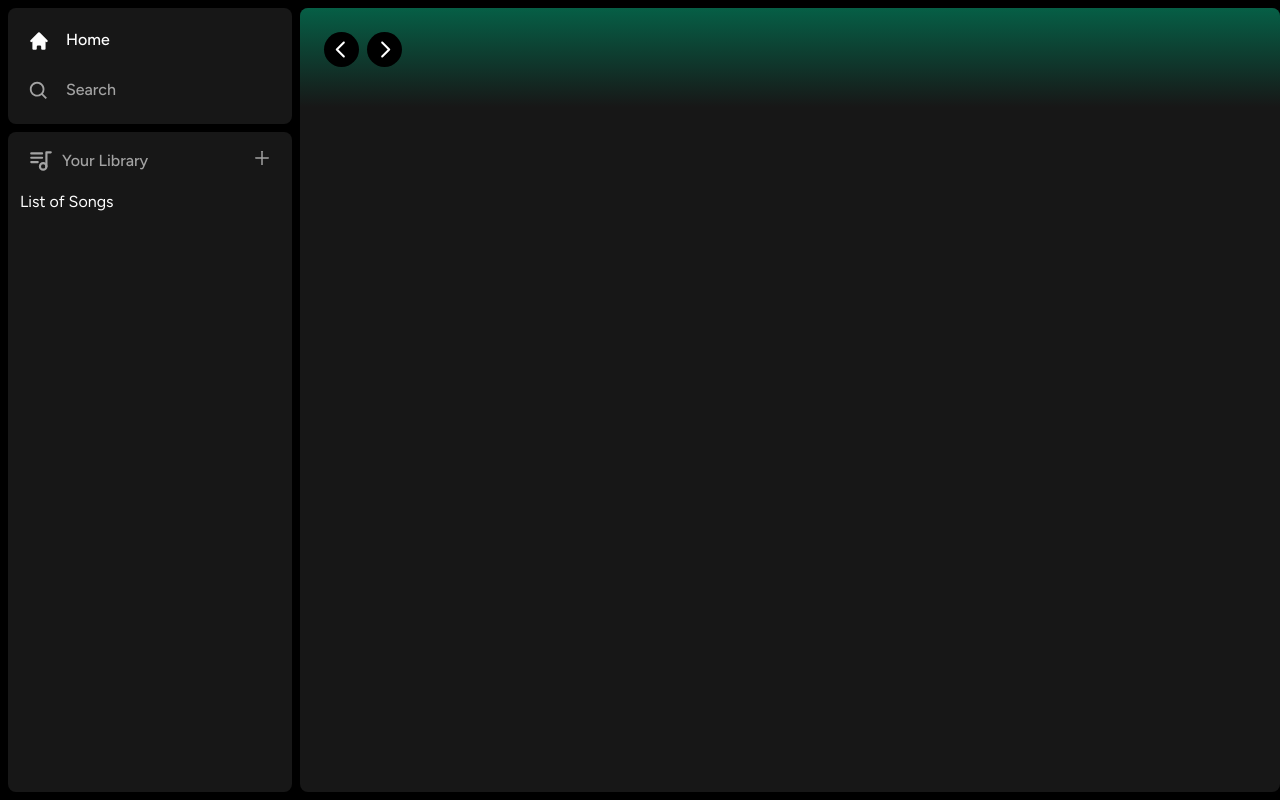
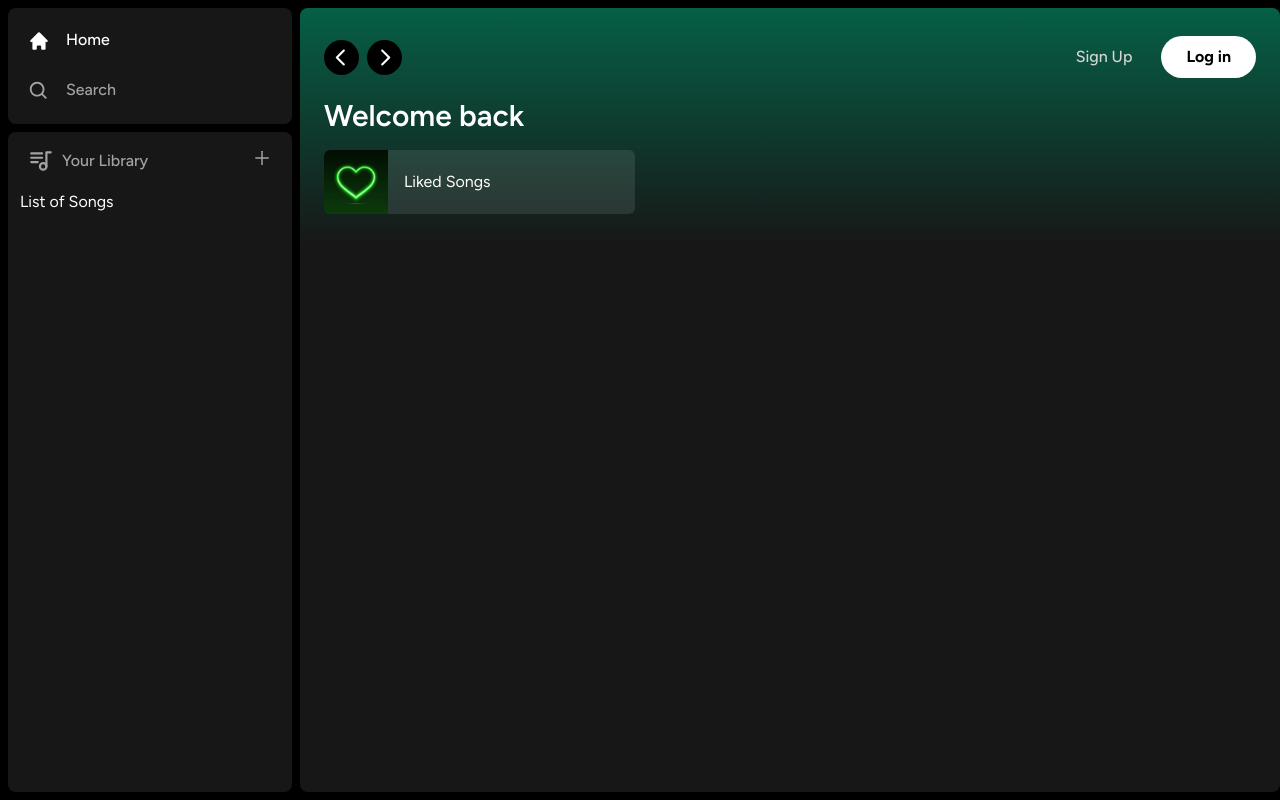
Before and after one commit to Derek949494/SpotifyClone, a Next.js app: page / in a window 1280 px wide. Built offline with nearby package versions, Linux system fonts and the light colour scheme.

Commit message:
liked songs button

```diff
--- a/app/(site)/page.tsx
+++ b/app/(site)/page.tsx
@@ -1,4 +1,5 @@
 import Header from "@/components/Header"
+import ListItem from "@/components/ListItem"
 
 export default function Home() {
   return (
@@ -12,7 +13,29 @@ export default function Home() {
     "
     >
       <Header>
-        Header
+        <div className="mb-2">
+          <h1 className="
+            text-white
+            text-3xl
+            font-semibold
+          ">
+            Welcome back
+          </h1>
+          <div className="
+            grid
+            grid-cols-1
+            sm:grid-cols-2
+            xl:grid-cols-3
+            2xl:grid-cols-4gap-3
+            mt-4
+          "
+          >
+            <ListItem
+              image="/images/like.png"
+              name="Liked Songs"
+            />
+          </div>
+        </div>
       </Header>
     </div>
   )
--- /dev/null
+++ b/components/Button.tsx
@@ -0,0 +1,45 @@
+import { forwardRef } from "react";
+import { twMerge } from "tailwind-merge";
+
+interface ButtonProps
+    extends React.ButtonHTMLAttributes<HTMLButtonElement> {}
+
+const Button = forwardRef<HTMLButtonElement, ButtonProps>(({
+    className,
+    children,
+    disabled,
+    type = "button",
+    ...props
+}, ref) => {
+    return (
+        <button
+            type={type}
+            className={twMerge(`
+                w-full
+                rounded-full
+                bg-green-500
+                border
+                border-transparent
+                px-3
+                py-3
+                disabled:cursor-not-allowed
+                disabled:opacity-50
+                text-black
+                font-bold
+                hover:opacity-75
+                transition
+            `,
+            className
+            )}
+            disabled={disabled}
+            ref={ref}
+            {...props}
+        >
+            {children}
+        </button>
+    )
+})
+
+Button.displayName= "Button";
+
+export default Button;
--- a/components/Header.tsx
+++ b/components/Header.tsx
@@ -6,6 +6,7 @@ import { RxCaretLeft } from "react-icons/rx";
 import { RxCaretRight } from "react-icons/rx";
 import { HiHome } from "react-icons/hi";
 import { BiSearch } from "react-icons/bi";
+import Button from "./Button";
 
 
 interface HeaderProps{
@@ -104,7 +105,42 @@ return (
             <BiSearch className="text-black" size={20} />
         </button>
     </div>
+        <div className="
+            flex
+            justify-between
+            items-center
+            gap-x-4
+        "
+        >
+            <>
+                <div>
+                    <Button
+                        onClick={() => {}}
+                        className="
+                            bg-transparent
+                            text-neutral-300
+                            font-medium
+                        "
+                    >
+                        Sign Up
+                    </Button>
+                </div>
+                <div>
+                    <Button
+                        onClick={() => {}}
+                        className="
+                            bg-white
+                            px-6
+                            py-2
+                        "
+                    >
+                        Log in
+                    </Button>
+                </div>
+            </>
+        </div>
     </div>
+    {children}
     </div>
   )
 }
--- /dev/null
+++ b/components/ListItem.tsx
@@ -0,0 +1,59 @@
+"use client"
+
+import Image from "next/image";
+import { useRouter } from "next/navigation";
+
+interface ListItemProps {
+    image: string;
+    name: string;
+    href: string;
+}
+
+
+const ListItem: React.FC<ListItemProps> = ({
+    image,
+    name,
+    href
+}) => {
+    const router = useRouter();
+    const onClick = () => {
+        // add authentication before push
+        router.push(href);
+    }
+  return (
+    <button
+        className="
+            relative
+            group
+            flex
+            items-center
+            rounded-md
+            overflow-hidden
+            gap-x-4
+          bg-neutral-100/10
+          hover:bg-neutral-100/20
+            transition
+            pr-4
+        "
+    >
+        <div className="
+            relative
+            min-h-[64px]
+            min-w-[64px]
+        "
+        >
+            <Image
+                className="object-cover"
+                fill
+                src={image}
+                alt="Image"
+            />
+        </div>
+        <p>
+            {name}
+        </p>
+    </button>
+  )
+}
+
+export default ListItem
```
Also changed, not shown: public/images/like.png (added), public/images/liked.png (added).
